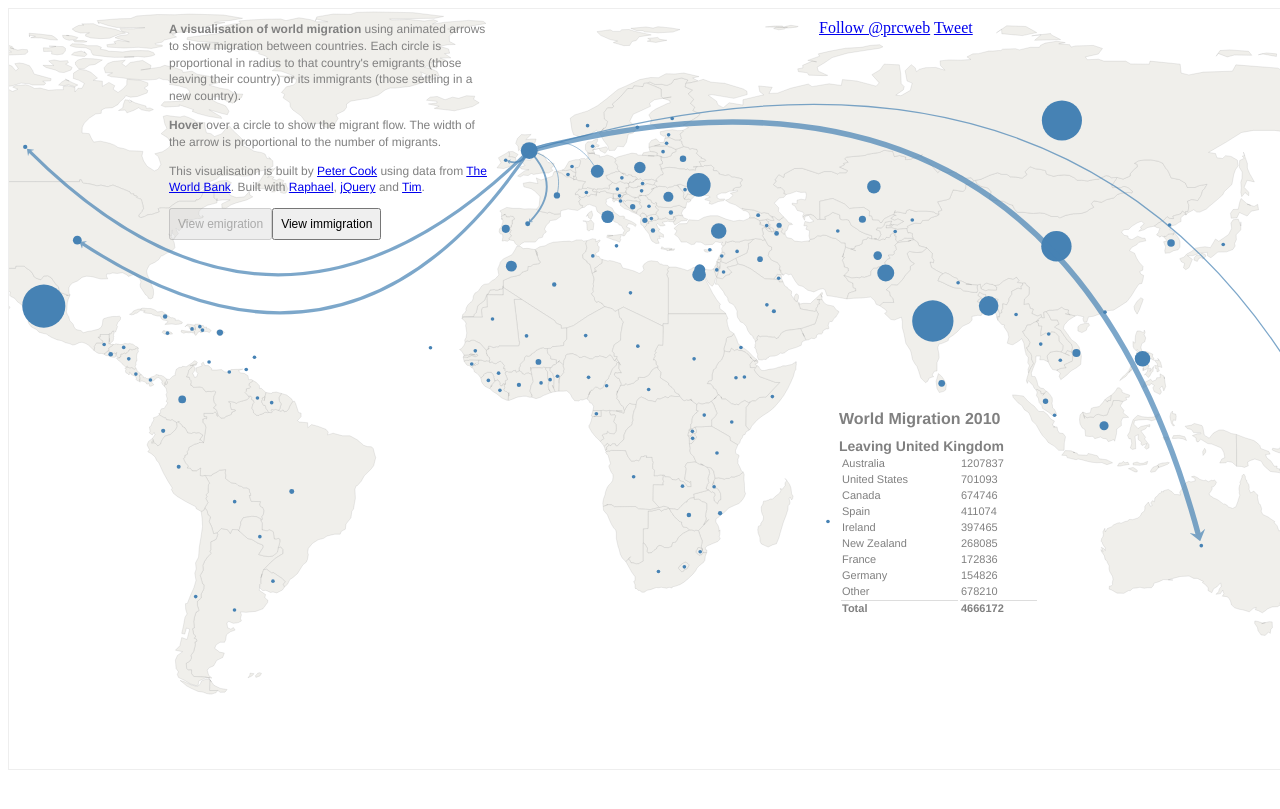
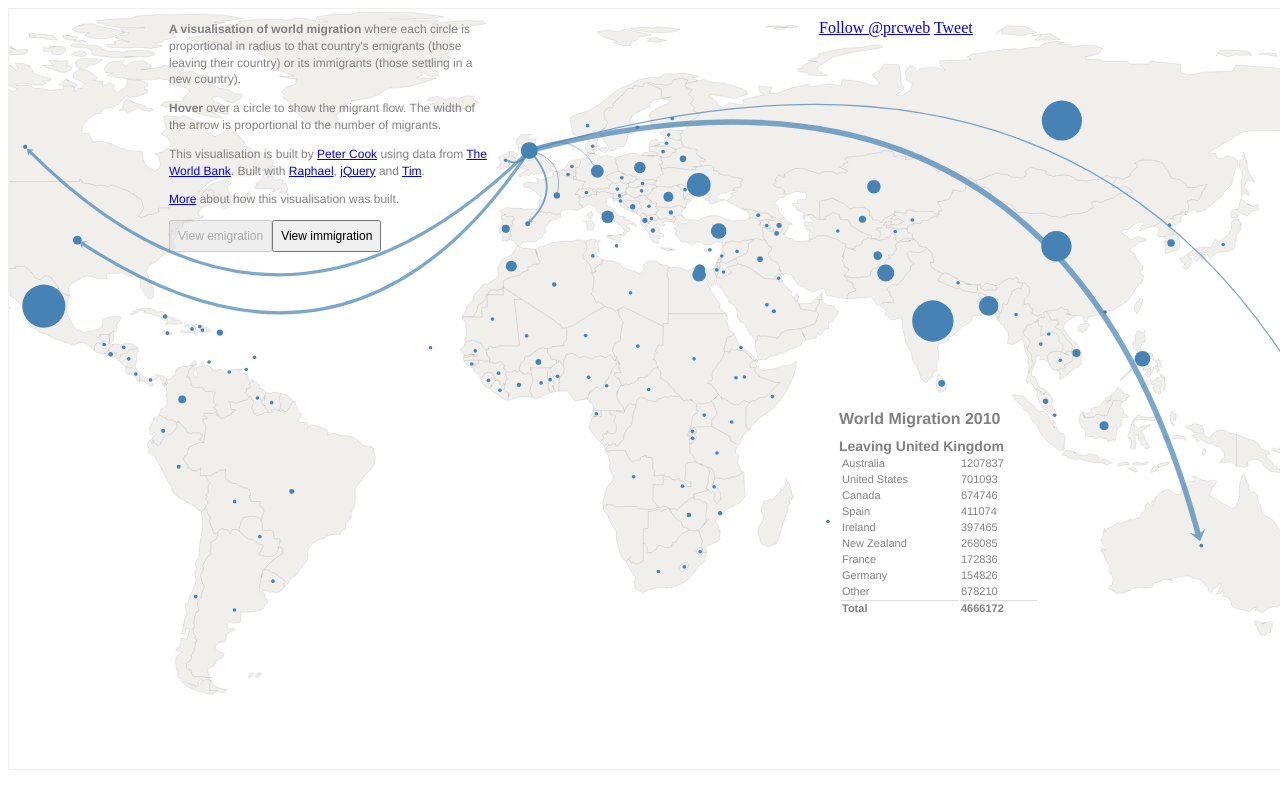
Before and after one commit to peterrcook/prcweb.github.com-deprecated, a Jekyll site: the page lab/worldmigration/index.html, which Jekyll copies as it is, in a window 1280 px wide. Shown: the top 809 px of the page. Built offline with Jekyll 4.4.1, drawn with Linux system fonts in a browser that asks for light colours; Markdown is read by kramdown in place of the engine named in the settings; comment, search, counter and statistics services are not loaded.

Commit message:
Add link to blog entry on world migration map

```diff
--- a/lab/worldmigration/index.html
+++ b/lab/worldmigration/index.html
@@ -29,9 +29,10 @@
     </div>
 
     <div id="about">
-      <p><strong>A visualisation of world migration</strong> using animated arrows to show migration between countries. Each circle is proportional in radius to that country's emigrants (those leaving their country) or its immigrants (those settling in a new country).</p>
+      <p><strong>A visualisation of world migration</strong> where each circle is proportional in radius to that country's emigrants (those leaving their country) or its immigrants (those settling in a new country).</p>
       <p><strong>Hover</strong> over a circle to show the migrant flow. The width of the arrow is proportional to the number of migrants.</p>
       <p>This visualisation is built by <a href="http://prcweb.co.uk">Peter Cook</a> using data from <a href="http://econ.worldbank.org/WBSITE/EXTERNAL/EXTDEC/EXTDECPROSPECTS/0,,contentMDK:22803131~pagePK:64165401~piPK:64165026~theSitePK:476883,00.html">The World Bank</a>. Built with <a href="http://raphaeljs.com">Raphael</a>, <a href="http://jquery.com">jQuery</a> and <a href="https://github.com/premasagar/tim">Tim</a>.</p>
+      <p><a href="/what-goes-into-a-data-visualisation">More</a> about how this visualisation was built.</a>
       <p><button id="emigrants" disabled="disabled">View emigration</button><button id="immigrants">View immigration</button></p>
     </div>
 
```
